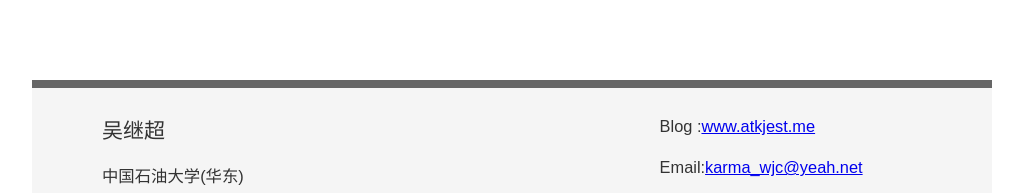
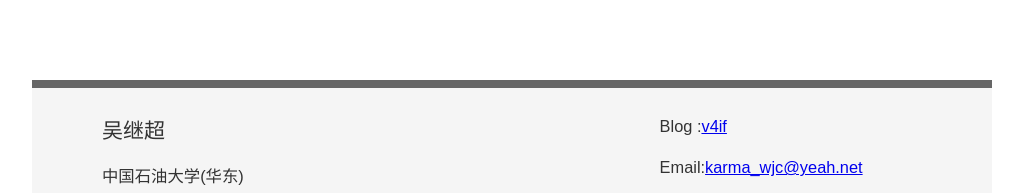
Before and after one commit to dwx953571268/resume, a plain HTML site: page index.html in a window 1280 px wide. Shown: the top 193 px of the page, without its empty margins (128-1151 px from the left). Drawn offline with Linux system fonts and the light colour scheme.

Commit message:
index.html

```diff
--- a/index.html
+++ b/index.html
@@ -20,7 +20,7 @@
 				<h3>中国石油大学(华东)</h3>
 			</div>
 			<div class="ui-info">
-				<h3>Blog :<a href="http://www.atkjest.me">www.atkjest.me</a></h3>
+				<h3>Blog :<a href="http://v4if.me">v4if</a></h3>
 				<h3>Email:<a href="mailto:karma_wjc@yeah.net">karma_wjc@yeah.net</a></h3>
 				<h3>Phone:(+86) - 157-6422-0425</h3>
 			</div>
```
